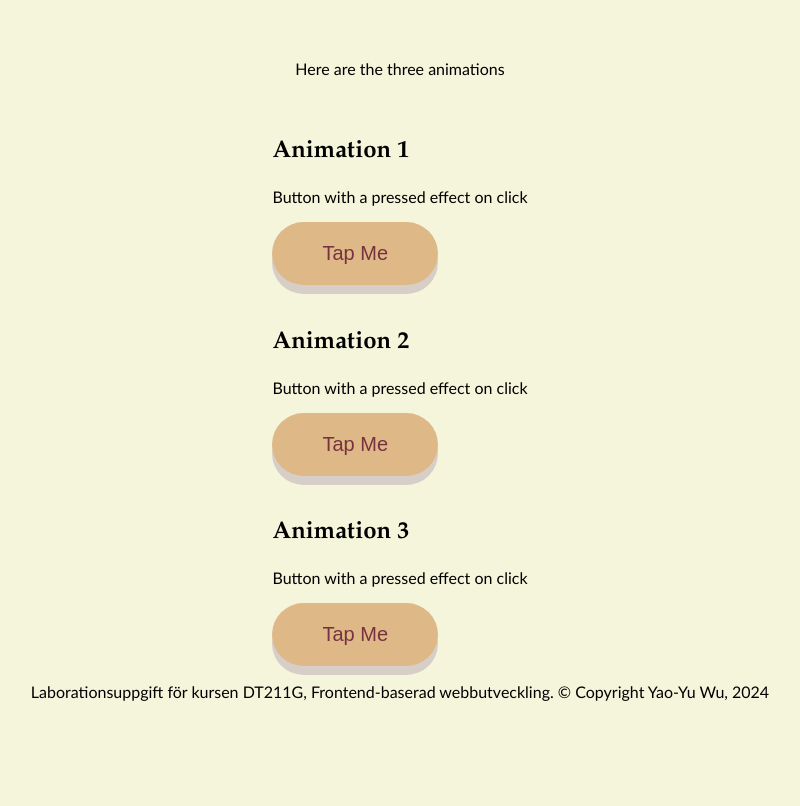
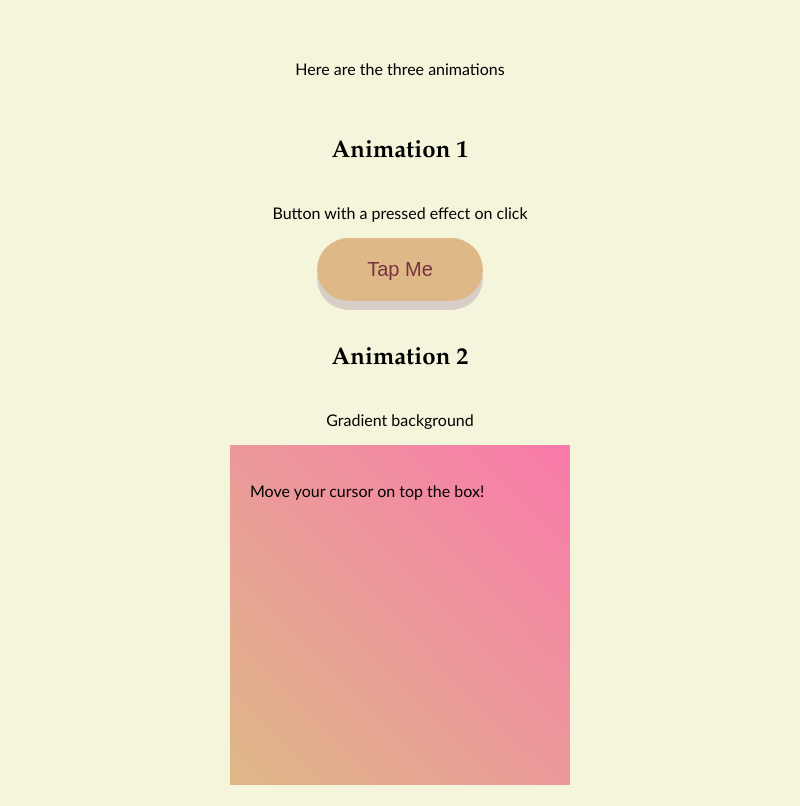
Before and after one commit to slalompet/Frontend-baserad-webbutveckling, a website built with Parcel: page src/animation.html in a window 1280 px wide. Shown: the part 105-911 px from the top of the page, without its empty margins (240-1040 px from the left). Before the commit the page ends 846 px from the top, so only its background shows below. Built offline with nearby package versions, Linux system fonts and the light colour scheme.

Commit message:
animation 2
- modified animation-html
- added animation 2

```diff
--- a/src/animation.html
+++ b/src/animation.html
@@ -26,21 +26,23 @@
         <h1>Frontend-baserad webbutveckling, Moment 4</h1>
         <p>Here are the three animations</p>
         <div class="container">
-            <div>
+            <div class="ani-wrapper">
                 <h2>Animation 1</h2>
                 <p>Button with a pressed effect on click</p>
                 <button class="button">Tap Me</button>
             </div>
         </div>
         <div class="container">
-            <div>
+            <div class="ani-wrapper">
                 <h2>Animation 2</h2>
-                <p>Button with a pressed effect on click</p>
-                <button class="button">Tap Me</button>
+                <p>Gradient background</p>
+                <div class="gradient-BG">
+                    <p>Move your cursor on top the box!</p>
+                </div>
             </div>
         </div>
         <div class="container">
-            <div>
+            <div class="ani-wrapper">
                 <h2>Animation 3</h2>
                 <p>Button with a pressed effect on click</p>
                 <button class="button">Tap Me</button>
--- a/src/scss/_animation.scss
+++ b/src/scss/_animation.scss
@@ -19,6 +19,38 @@
 
 .button:active {
     background-color: darken($primary-orange, 30%);
-  box-shadow: 0 5px $primary-gray;
-  transform: translateY(10px);
+    box-shadow: 0 5px $primary-gray;
+    transform: translateY(10px);
 }
+
+.gradient-BG {
+    background: linear-gradient(45deg, $primary-orange, #f97aab);
+    width: 300px;
+    height: 300px;
+    padding: 20px;
+    animation: none;
+}
+
+.gradient-BG:hover {
+    background: linear-gradient(45deg, $primary-orange, #f97aab, #5bc7ef, #7be2ca);
+    background-size: 400% 400%;
+    animation: gradient-transition 15s ease infinite;
+}
+
+@keyframes gradient-transition {
+    0% {
+		background-position: 0% 50%;
+	}
+    25% {
+		background-position: 100% 50%;
+	}
+	50% {
+		background-position: 50% 50%;
+	}
+	75% {
+		background-position: 25% 50%;
+	}
+	100% {
+		background-position: 0% 50%;
+	}
+}
--- a/src/scss/_layout.scss
+++ b/src/scss/_layout.scss
@@ -125,6 +125,13 @@ nav {
     }
 }
 
+.ani-wrapper {
+    display: flex;
+    flex-direction: column;
+    align-items: center;
+    justify-content: center;
+}
+
 .row {
     display: flex;
     flex-flow: row wrap;
```
